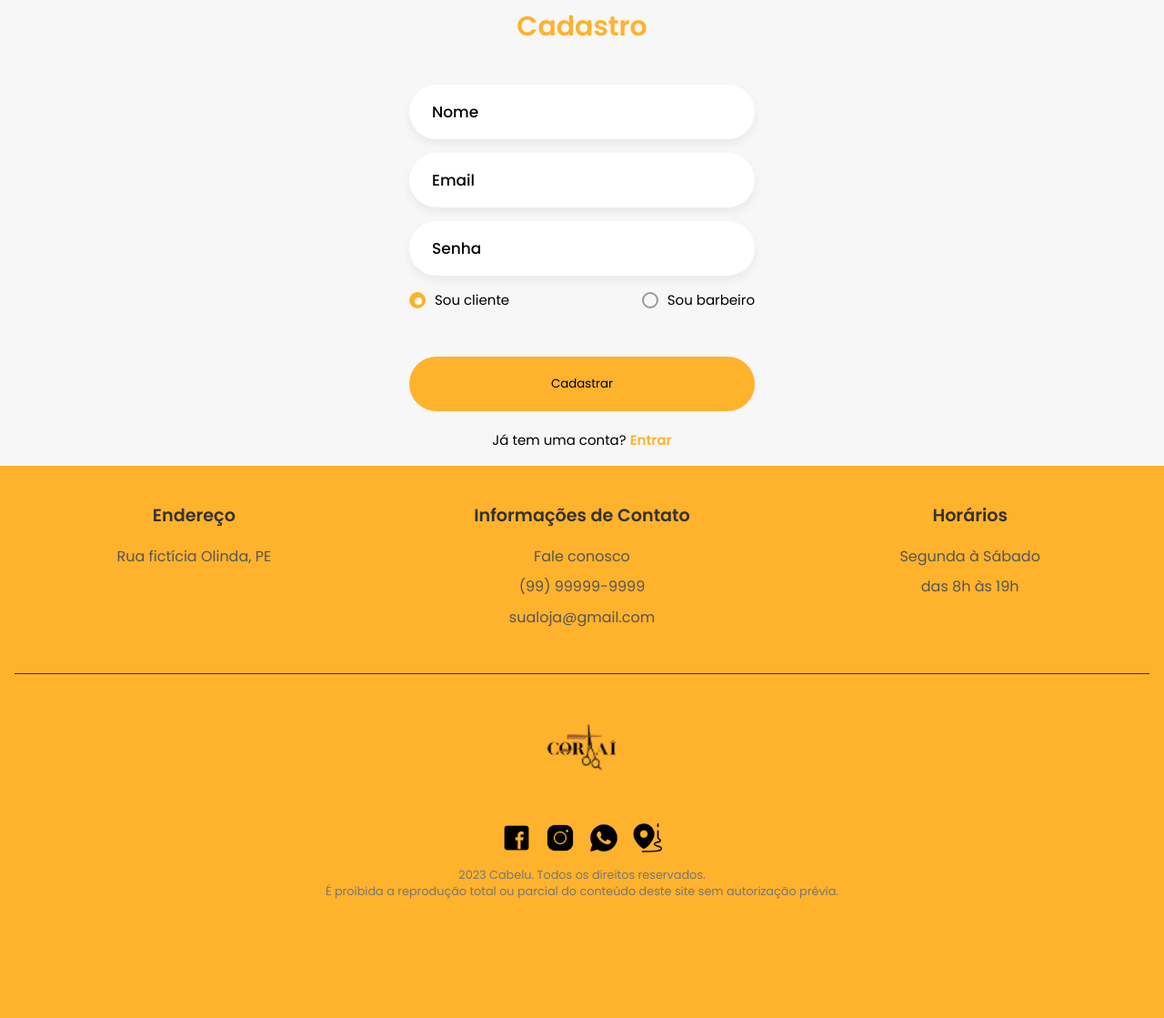
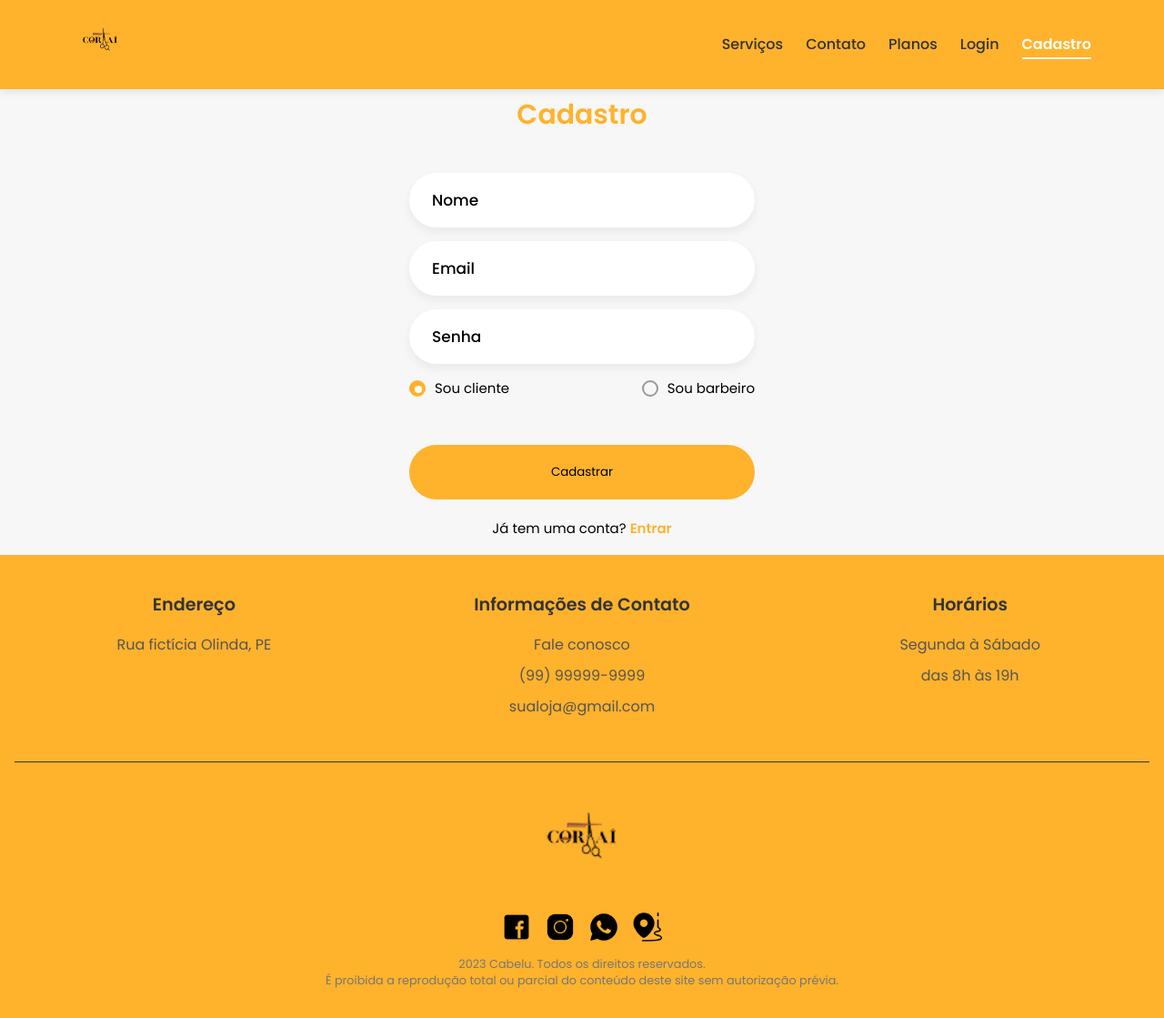
Before and after one commit to Vitorfran/projetoBarbearia, a PHP site: page /cadastro in a window 1280 px wide. Shown: the whole page at 91% size. Before the commit the page ends 988 px from the top, so only its background shows below. Run offline with PHP 8.4, Linux system fonts and the light colour scheme; some libraries are stand-ins or nearby versions.

Commit message:
Melhorando a UIX
Headers no login e Cadastro

```diff
--- a/assets/css/cadastro.css
+++ b/assets/css/cadastro.css
@@ -15,7 +15,7 @@ body{
     background: #F7F7F7;
 }
 
-.cadastro-box{
+.cadastro-box2{
     display: flex;
     justify-content: center;
     flex-direction: column;
@@ -29,7 +29,7 @@ body{
     margin: 20px 0 40px 0;
 }
 
-.cadastro-header header{
+h1{
     color: #FFB22C;
     font-size: 30px;
     font-weight: 600;
--- a/assets/css/home/home.css
+++ b/assets/css/home/home.css
@@ -52,6 +52,7 @@ main {
     SEÇÃO PRINCIPAL (HERO SECTION)
 =========================================== */
 .home-secao-principal {
+    margin-top: 15rem;
     display: flex;                   /* Layout flexível */
     flex-direction: row;             /* Alinhamento em linha */
     align-items: center;             /* Centraliza verticalmente */
@@ -123,7 +124,7 @@ main {
     SEÇÃO DE SERVIÇOS
 =========================================== */
 .home-secao-servicos {
-    margin-top: 15rem;  /* Grande margem superior para separar seções */
+    margin-top: 1rem;  /* Grande margem superior para separar seções */
 }
 
 /* -------------------------------------------
--- a/assets/css/home/home_auth.css
+++ b/assets/css/home/home_auth.css
@@ -151,7 +151,7 @@ main {
     SEÇÃO DE SERVIÇOS
 =========================================== */
 .home-secao-servicos {
-    margin-top: 10rem;  /* Grande margem superior para separar seções */
+    margin-top: 3rem;  /* Grande margem superior para separar seções */
 }
 
 /* -------------------------------------------
--- a/assets/css/login.css
+++ b/assets/css/login.css
@@ -28,8 +28,7 @@ body{
     text-align: center;
     margin: 20px 0 40px 0;
 }
-
-.cadastro-header header{
+.titulo{
     color: #FFB22C;
     font-size: 30px;
     font-weight: 600;
--- a/pages/cadastro.php
+++ b/pages/cadastro.php
@@ -1,5 +1,5 @@
 <?php
-session_start();
+
 require_once __DIR__ . '/../config/database.php';
 
 // PROCESSAMENTO DO FORMULÁRIO
@@ -85,9 +85,12 @@ unset($_SESSION['erro']);
     <title>Cadastro | CortAí</title>
 </head>
 <body>
-    <div class="cadastro-box">
+     <?php
+        require_once __DIR__ . '/../partes/header.php'
+    ?>
+    <div class="cadastro-box2">
         <div class="cadastro-header">
-            <header>Cadastro</header>
+            <h1>Cadastro</h1>
         </div>
         <?php if (!empty($erro)): ?>
             <div class="alert alert-danger"><?= htmlspecialchars($erro) ?></div>
--- a/pages/login.php
+++ b/pages/login.php
@@ -68,9 +68,12 @@ function redirectBasedOnUserType() {
     <link href="https://cdn.jsdelivr.net/npm/bootstrap@5.3.0/dist/css/bootstrap.min.css" rel="stylesheet">
 </head>
 <body>
+    <?php
+        require_once __DIR__ . '/../partes/header.php'
+    ?>
     <div class="cadastro-box">
         <div class="cadastro-header">
-            <header>Login</header>
+            <h1 class="titulo" >Login</h1>
         </div>
 
         <?php if (isset($_SESSION['erro'])): ?>
--- a/partes/header.php
+++ b/partes/header.php
@@ -1,5 +1,7 @@
 <?php
-session_start();
+if (session_status() === PHP_SESSION_NONE) {
+    session_start();
+}
 $current_page = basename($_SERVER['PHP_SELF']);
 $current_section = isset($_GET['section']) ? $_GET['section'] : '';
 ?>
```
Also changed, not shown: public/home.php (+28 -28 lines).
